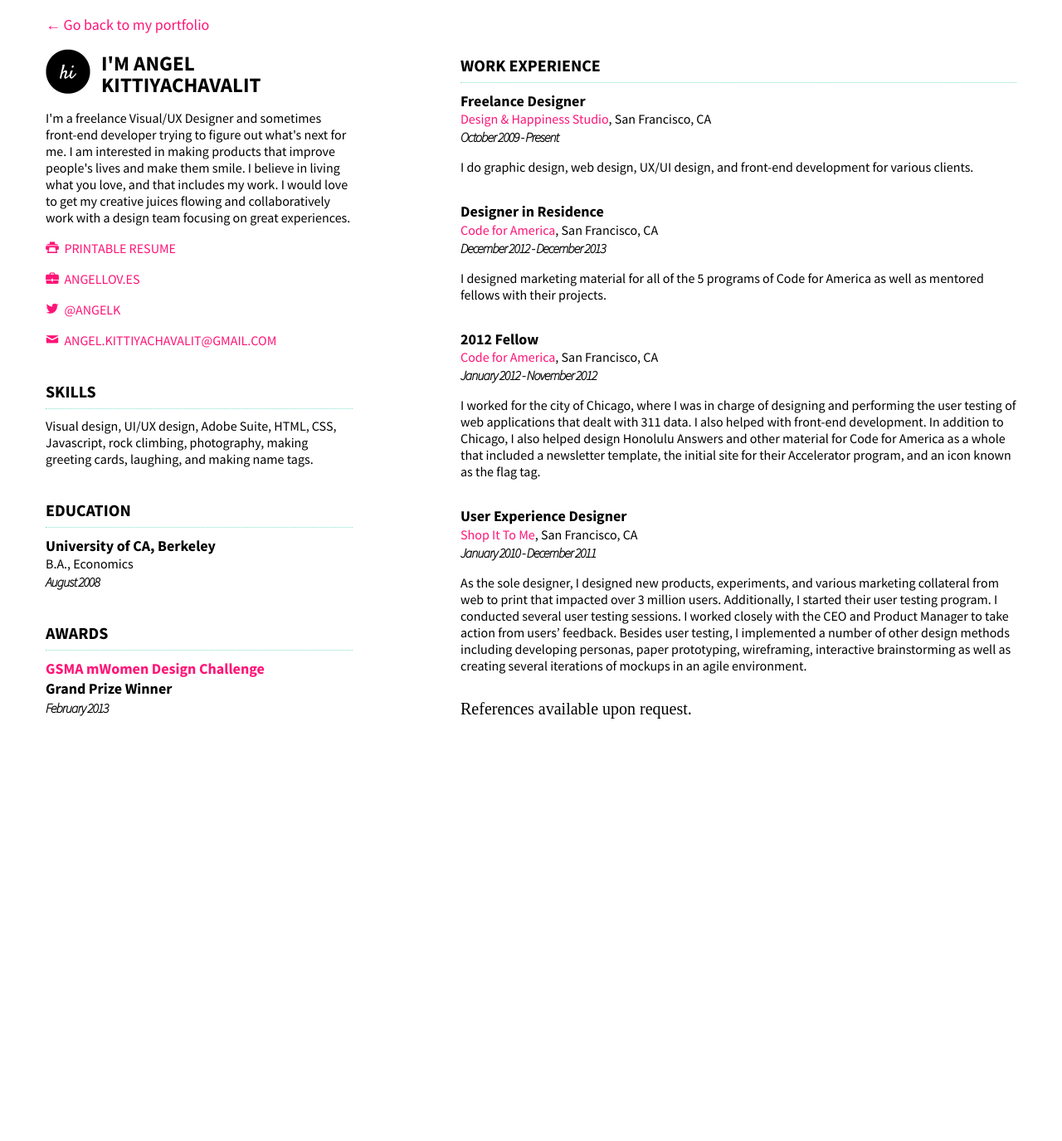
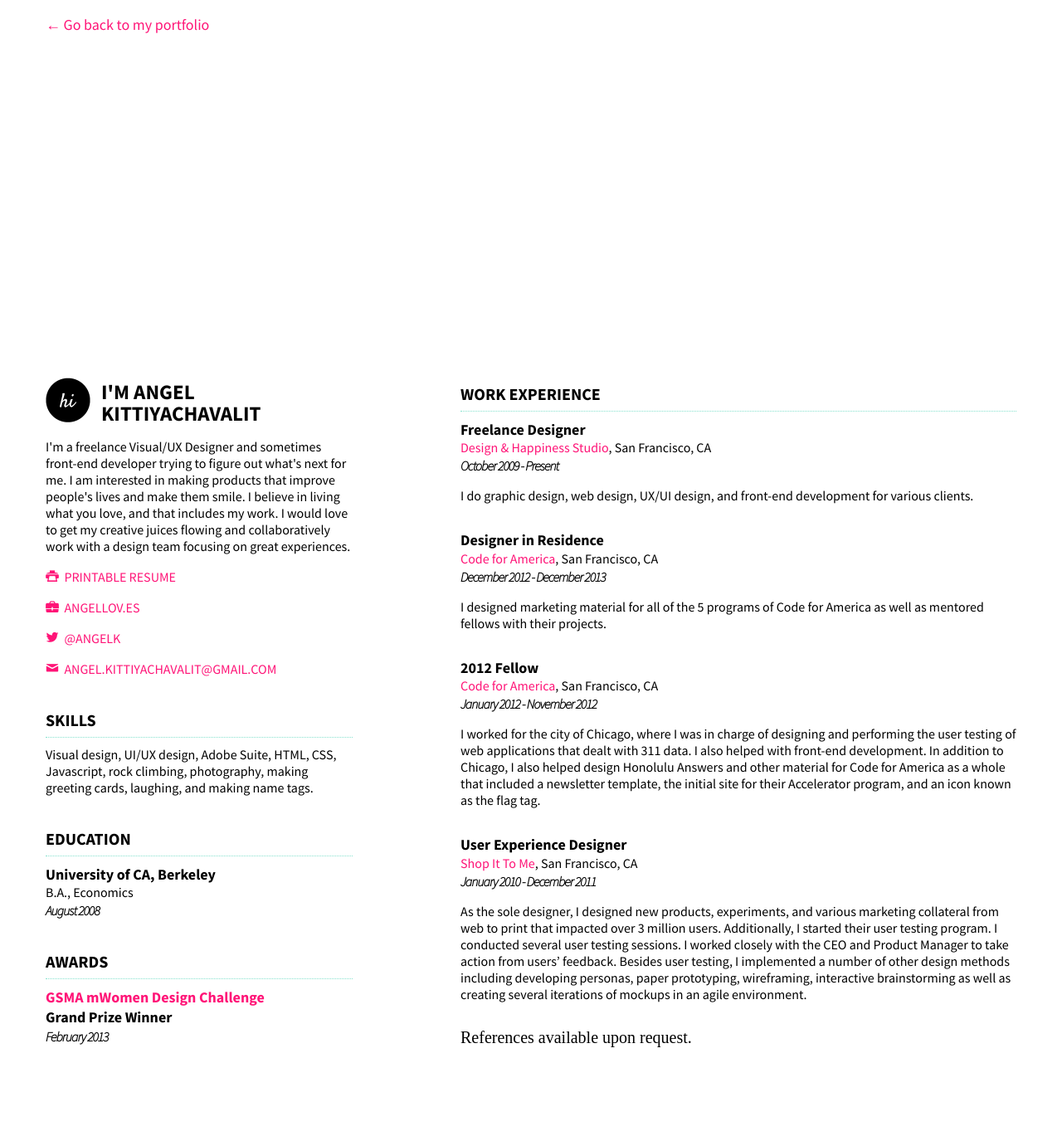
Before and after one commit to ahelkit/angellov.es, a Jekyll site: the page resumes/index.html, which Jekyll copies as it is, in a window 1280 px wide. Shown: the whole page at 83% size. Built offline with Jekyll 4.4.1, drawn with Linux system fonts in a browser that asks for light colours; comment, search, counter and statistics services are not loaded; before the commit the page ends 979 px from its top, so only the background shows below that.

Commit message:
Added more white space between the go back button and my resume

```diff
--- a/css/main.css
+++ b/css/main.css
@@ -578,7 +578,7 @@ div.resume div.container {
 }
 
 div.resume p.goback {
-  margin: 1em 0;
+  margin: 1em 0 23em;
 }
 
 div.resume img {
```
Also changed, not shown: 1 other file.
